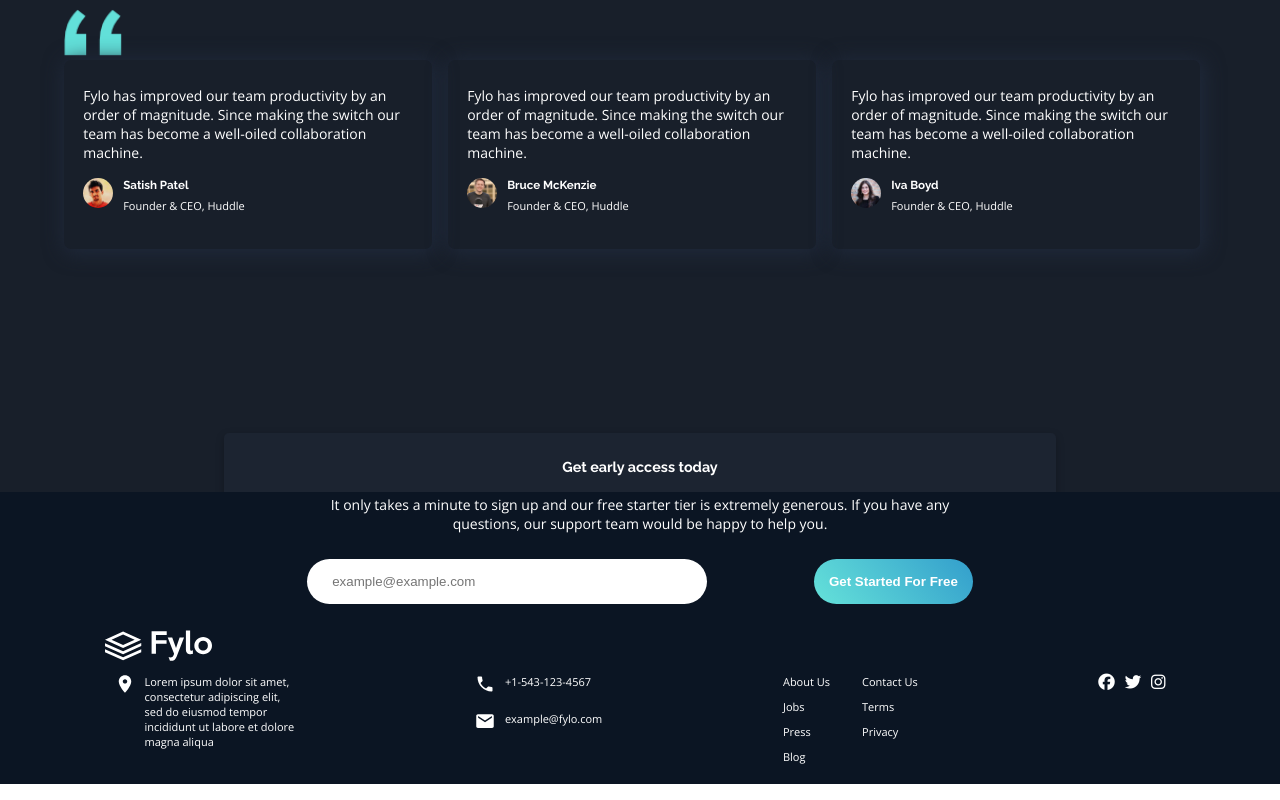
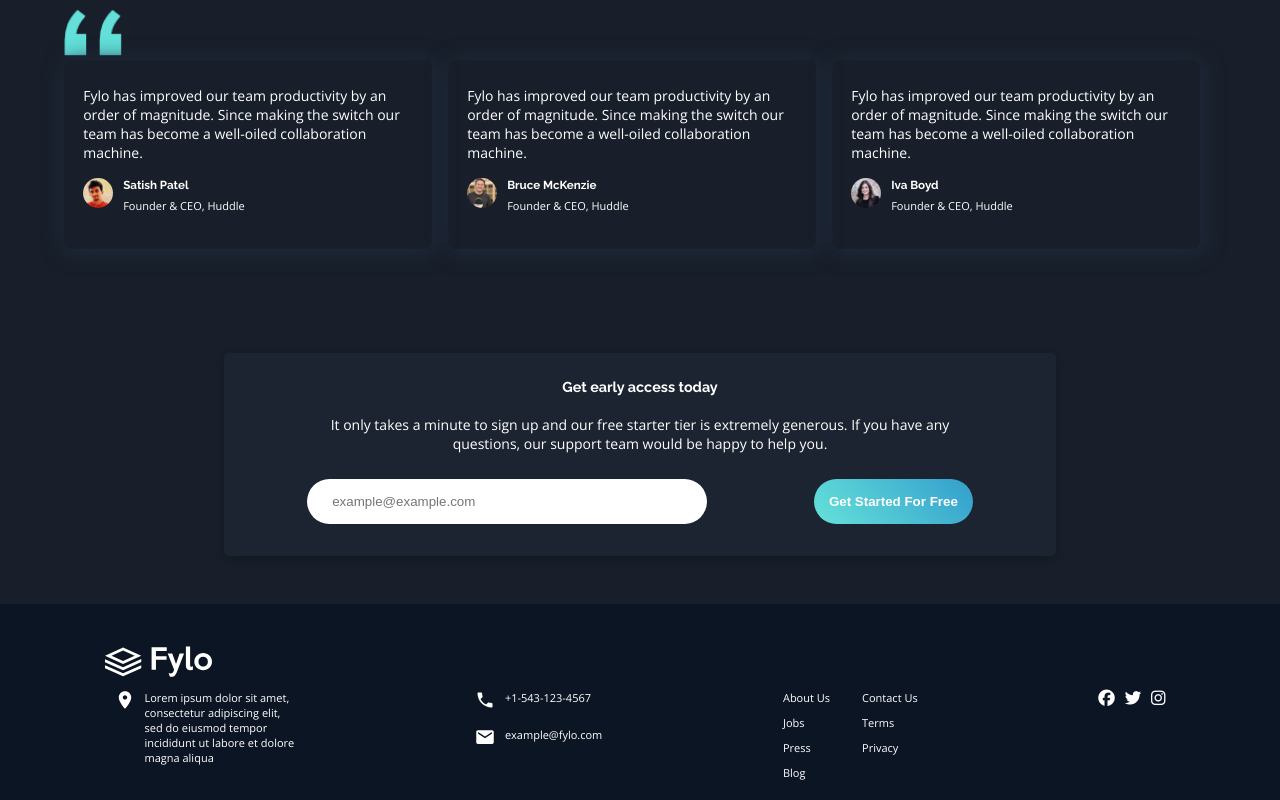
Before and after one commit to damisi00/Grp-169-Capstone-1, a plain HTML site: page index.html in a window 1280 px wide. Shown: the part 1865-2665 px from the top of the page. Drawn offline with nearby package versions, Linux system fonts and the light colour scheme.

Commit message:
final touches

```diff
--- a/css/fylo.css
+++ b/css/fylo.css
@@ -101,9 +101,6 @@ h1, h2, h3, h4, h5, h6{
 footer{
     width: 100%;
 }
-footer .image{
-    margin-top: 10rem;
-}
 
 footer li a{
     text-decoration: none;
@@ -117,8 +114,19 @@ footer li{
     padding-top: 10px;
 }
 
-li a:hover{
+li a:hover, .navlinks a:hover{
     color: aqua;
+}
+
+a button:hover{
+    background-color: var(--accent-blue);
+    cursor: pointer;
+    border-radius: 85px;
+}
+
+.inner a:hover{
+    font-weight: 700;
+    color: #fff;
 }
 
 footer li:first-child{
@@ -201,7 +209,7 @@ h1{
      /* font-size: 0.86rem; */
      padding: 1rem 0;
  }
-button{
+ button{
     background: linear-gradient(50deg, var(--accent-cyan), var(--accent-blue));
     margin: 0rem 0 2rem;
     color: white;
@@ -276,7 +284,7 @@ button{
 
  #testimonials{
     /* background-color: var(--dark-blue-2); */
-    padding: 5rem 0 10rem;
+    padding: 5rem 0 ;
     margin-top: -5px;
 
  }
@@ -325,7 +333,7 @@ button{
  }
 
 #early-access{
-    /* background-color: var(--dark-blue-3); */
+    padding-bottom: 3rem;
 
 }
 
@@ -334,7 +342,7 @@ button{
     box-shadow: rgba(0, 0, 0, 0.24) 0 3px 8px;
     border-radius: 5px;
     width: 90%;
-    margin: 0 auto -35%;
+    margin: 0 auto;
     z-index: 3;
 }
 
@@ -354,8 +362,8 @@ button{
     justify-content: space-between;
     align-items: center;
     flex-direction: column;
-    height: 30vh;
-    padding-top: 1rem;
+    height: 25vh;
+    padding: 1rem 0;
     width: 100%;
  }
 
@@ -428,9 +436,6 @@ form button{
     .t-card{
         margin-right: 1rem;
     }
-    .access-container{
-        margin-bottom: -10%;
-    }
     form{
         flex-direction: row;
         height: auto;
@@ -440,7 +445,7 @@ form button{
     }
     footer .image{
         width: 85%;
-        margin:8rem auto 0;
+        margin:2rem auto 0;
     }
     footer .image img{
         width: 10%;
--- a/index.html
+++ b/index.html
@@ -27,7 +27,7 @@
             <img src="./images/illustration-intro.png" alt="illustration-intro" class="">
             <h1 class="">All your files in one secure location, accessible anywhere.</h1>
             <p class="">Fylo stores all your most important files in one secure location. Access them wherever you need, share and collaborate with friends family, and co-workers.</p>
-            <button type="button">Get Started</button>
+            <a href="#" class="btn"><button type="button">Get Started</button></a>
         </div>
     </section>
     <main>
@@ -123,7 +123,7 @@
                 <p>It only takes a minute to sign up and our free starter tier is extremely generous. If you have any questions, our support team would be happy to help you.</p>
                 <form>
                     <input type="email" name="email"  id="" placeholder="example@example.com" required>
-                    <button type="submit"> Get Started For Free</button>
+                    <a href="#" class="btn"><button type="submit"> Get Started For Free</button></a>
                 </form>
             </div>
         </div>
```
